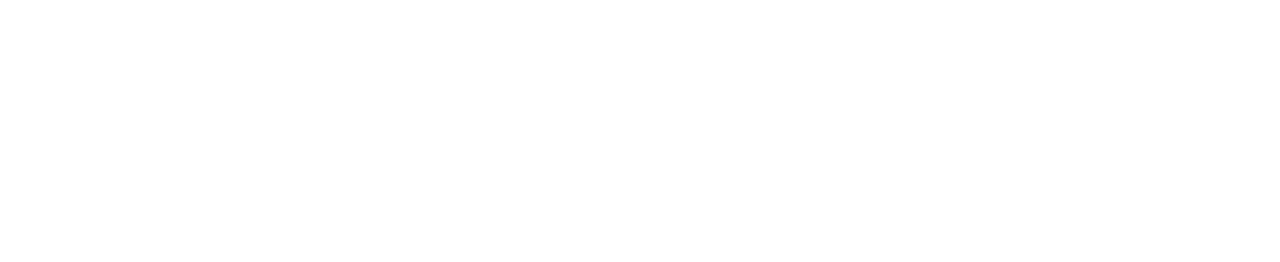
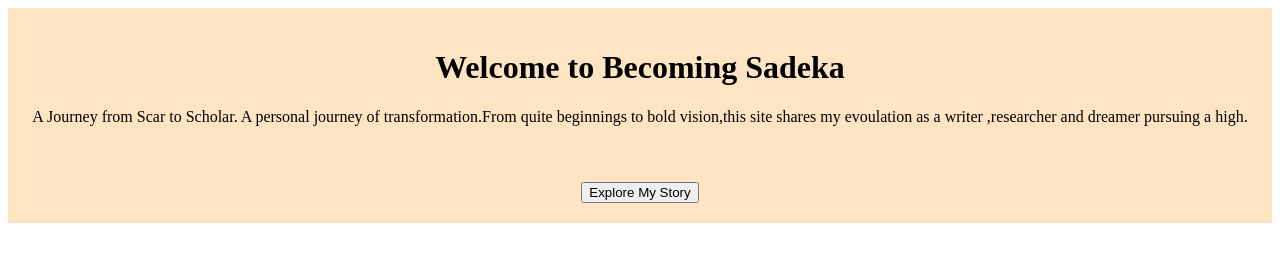
Before and after one commit to sheikh344/my-portfolio-website, a plain HTML site: page index.html in a window 1280 px wide. Drawn offline with Linux system fonts and the light colour scheme.

Commit message:
added the welcome blog

```diff
--- a/index.html
+++ b/index.html
@@ -4,8 +4,19 @@
     <meta charset="UTF-8">
     <meta name="viewport" content="width=device-width, initial-scale=1.0">
     <title>My Portfolio Websitegit push -u origin main</title>
+    <link rel="stylesheet" href="styles/blog.css">
 </head>
 <body>
+    <div>
+        <h1 style="text-align: center;">Welcome to Becoming Sadeka</h1>
+        <p style="text-align: center;">A Journey from Scar to Scholar. A personal journey of transformation.From quite beginnings to bold vision,this site shares my evoulation as a writer ,researcher and dreamer pursuing a high.</p>
+
+    </div>
+    <div>
+        <button>Explore My Story</button>
+
+
+    </div>
 
 </body>
 </html>
--- /dev/null
+++ b/styles/blog.css
@@ -0,0 +1,10 @@
+div{
+    background-color:bisque;
+    padding: 20px;
+    border: 50px;
+
+
+}
+div{ text-align: center;
+
+}
```
